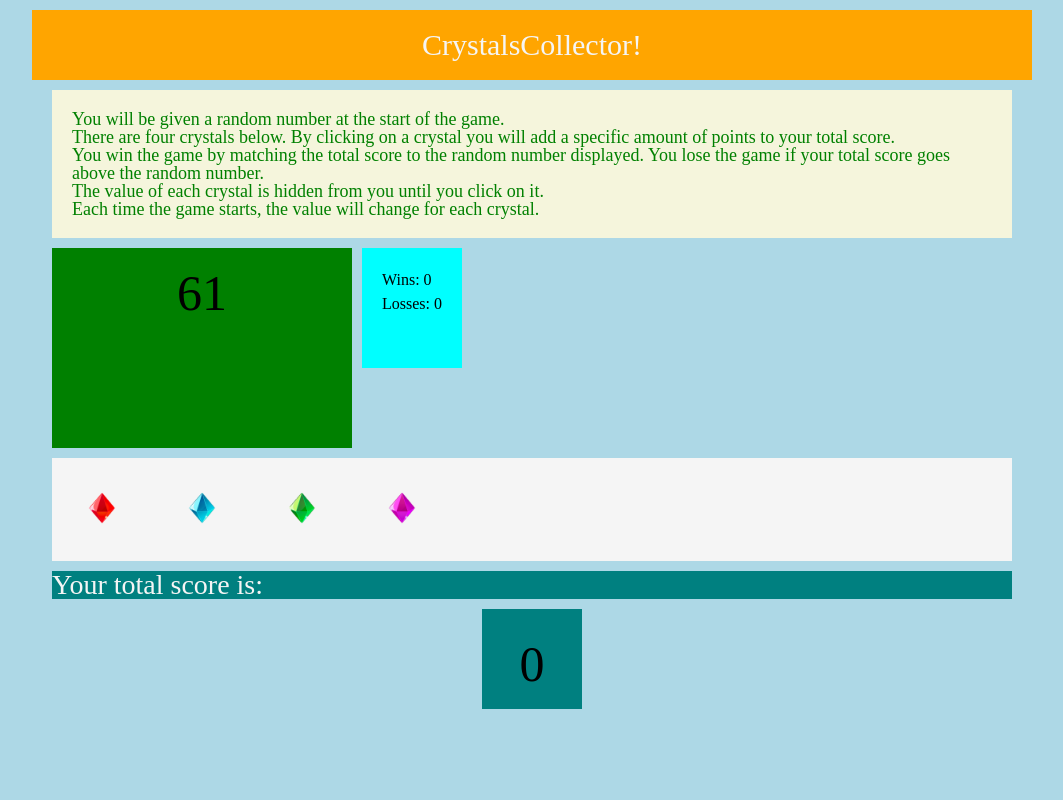
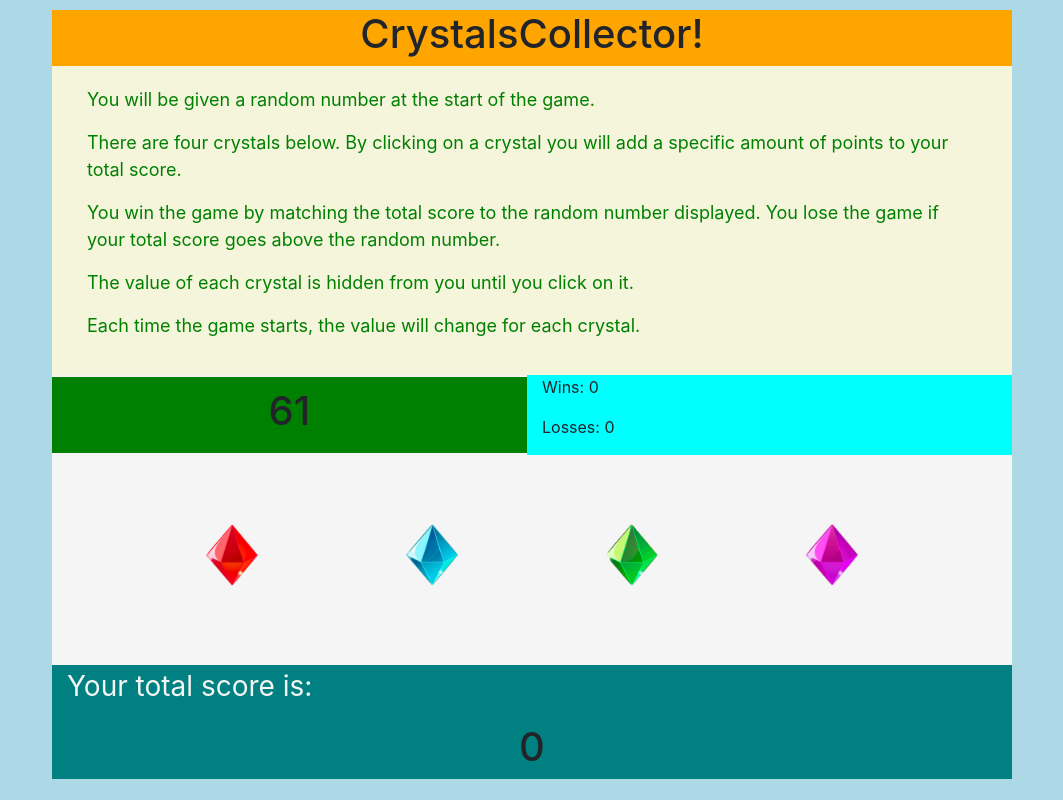
Before and after one commit to devantej2/unit-4-game, a plain HTML site: page index.html in a window 1280 px wide. Shown: the whole page, without its empty margins (108-1171 px from the left). Drawn offline with nearby package versions, Linux system fonts and the light colour scheme.

Commit message:
added Bootstrap to style page; added hover feature for the crystal images

```diff
--- a/assets/css/style.css
+++ b/assets/css/style.css
@@ -3,77 +3,64 @@ body{
     margin: 10px;
 }
 
+.container{
+
+    background: whitesmoke;
+    width: 960px;
+    margin: auto;
+}
+
 .header{
     background: orange;
-    margin: 0 auto;
-    margin-bottom: 10px;
-    font-size: 30px;
-    color: whitesmoke;
-    padding: 20px;
     text-align: center;
-    width: 960px;
+
 }
 
 .text{
     background: beige;
     color: green;
-    width: 960px;
-    margin: 0 auto;
-    margin-bottom: 10px;
     padding: 20px;
     font-size: 18px;
     box-sizing: border-box;
 }
 .objectiveStats{
-    width: 960px;
-    margin: 0 auto;
     box-sizing: border-box;
 
 }
 .random{
     background: green;
-    width: 300px;
-    height: 200px;
-    float: left;
-    margin-right: 10px;
-    margin-bottom: 10px;
     text-align: center;
-    font-size: 50px;
-    box-sizing: border-box;
-    padding-top: 20px;
+    margin: auto;
+    padding: 10px;
 }
 
 .stats{
     background: aqua;
-    width: 100px;
-    height: 120px;
-    float: left;
-    margin-bottom: 10px;
-    box-sizing: border-box;
-    line-height: 1.5;
-    padding: 20px;
+    margin: auto;
 
 }
 
 #crystal{
-    width: 960px;
     margin: 0 auto;
     margin-bottom: 10px;
     clear: both;
     background: whitesmoke;
+    text-align: center;
+}
+img:hover {
+  background: darkorange;
 }
 
 img{
 
-    width: 100px;
-    height: 100px;
+    width: 200px;
+    height: 200px;
 
 }
 
 .total-score{
     background: teal;
     margin-bottom: 10px;
-    width: 960px;
     margin: 0 auto;
     box-sizing: border-box;
     font-size: 28px;
@@ -83,13 +70,8 @@ img{
 
 #counter{
     background: teal;
-    width: 100px;
-    height: 100px;
     font-size: 50px;
-    margin: 0 auto;
-    margin-top: 10px;
     text-align: center;
-    padding-top: 30px;
     box-sizing: border-box;
 
 }
--- a/assets/javascript/game.js
+++ b/assets/javascript/game.js
@@ -35,6 +35,7 @@ $(document).ready(function () {
         let value = ($(this).attr("data-crystalValue"));
         value = parseInt(value);
         userScore += value;
+
         $("#user-score").text(userScore);
         if (userScore === targetNumber) {
             alert("You win!");
--- a/index.html
+++ b/index.html
@@ -1,5 +1,6 @@
 <!DOCTYPE html>
 <html lang="en">
+
 <head>
     <meta charset="UTF-8">
     <meta name="viewport" content="width=device-width, initial-scale=1.0">
@@ -7,47 +8,70 @@
     <title>Crystal Collector</title>
     <script src="https://cdnjs.cloudflare.com/ajax/libs/jquery/3.2.1/jquery.min.js"></script>
     <link rel="stylesheet" href="assets/css/reset.css">
+    <link rel="stylesheet" href="https://stackpath.bootstrapcdn.com/bootstrap/4.3.1/css/bootstrap.min.css"
+        integrity="sha384-ggOyR0iXCbMQv3Xipma34MD+dH/1fQ784/j6cY/iJTQUOhcWr7x9JvoRxT2MZw1T" crossorigin="anonymous">
     <link rel="stylesheet" href="assets/css/style.css">
     <script src="assets/javascript/game.js"></script>
 
 </head>
+
 <body>
-    <div class="header">
+    <div class="container">
+        <div class="row header">
+            <div class="col">
                 <h1>CrystalsCollector!</h1>
             </div>
+        </div>
+
         <!-- Game Instructions -->
-    <div class="text">
+        <div class="row text">
+            <div class="col">
                 <p> You will be given a random number at the start of the game.</p>
-        <p> There are four crystals below. By clicking on a crystal you will add a specific amount of points to your total score.</p>
-        <p> You win the game by matching the total score to the random number displayed. You lose the game if your total score goes above the random number.</p>
+                <p> There are four crystals below. By clicking on a crystal you will add a specific amount of points to
+                    your
+                    total score.</p>
+                <p> You win the game by matching the total score to the random number displayed. You lose the game if
+                    your
+                    total score goes above the random number.</p>
                 <p> The value of each crystal is hidden from you until you click on it.</p>
                 <p> Each time the game starts, the value will change for each crystal.</p>
+            </div>
         </div>
 
         <!-- Objective: random number between 19 and 120 -->
         <div class="objectiveStats">
-    <div class="random">
+            <div class="row">
+                <div class="col random">
                     <h1> <span id="targetNumber"></span></h1>
                 </div>
                 <!-- Stats for wins and losses -->
-    <div class="stats">
+                <div class="col stats">
                     <p> Wins: <span id="wins"></span></p>
                     <p> Losses: <span id="losses"></span> </p>
                 </div>
             </div>
+        </div>
 
         <!-- Crystals: each have a random value between 1 and 12 -->
-    <div id="crystal">
+        <div class="row">
+            <div class="col" id="crystal">
 
+            </div>
         </div>
 
         <!-- Total score -->
-    <div class="total-score">
+        <div class="row">
+            <div class="col total-score">
                 <p> Your total score is: </p>
             </div>
+        </div>
         <!-- User score -->
-    <div id="counter">
+        <div class="row">
+            <div class="col" id="counter">
                 <h1> <span id="user-score"></span></h1>
             </div>
+        </div>
+    </div>
 </body>
+
 </html>
```
Lines whose indentation alone changed are shown as unchanged.
